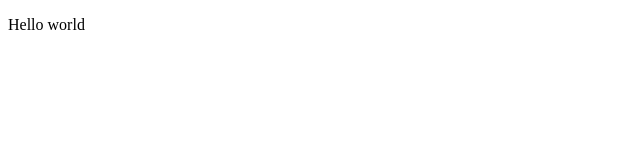
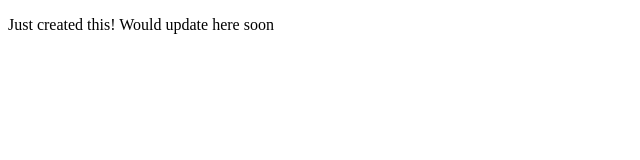
Before and after one commit to rotimiolatunbos/2048, a plain HTML site: page index.html in a window 1280 px wide. Shown: the whole page, without its empty margins (0-640 px from the left). Drawn offline with Linux system fonts and the light colour scheme.

Commit message:
changed paragraph text

```diff
--- a/index.html
+++ b/index.html
@@ -4,6 +4,6 @@
 	<title></title>
 </head>
 <body>
-	<p>Hello world</p>
+	<p>Just created this! Would update here soon</p>
 </body>
 </html>
```
